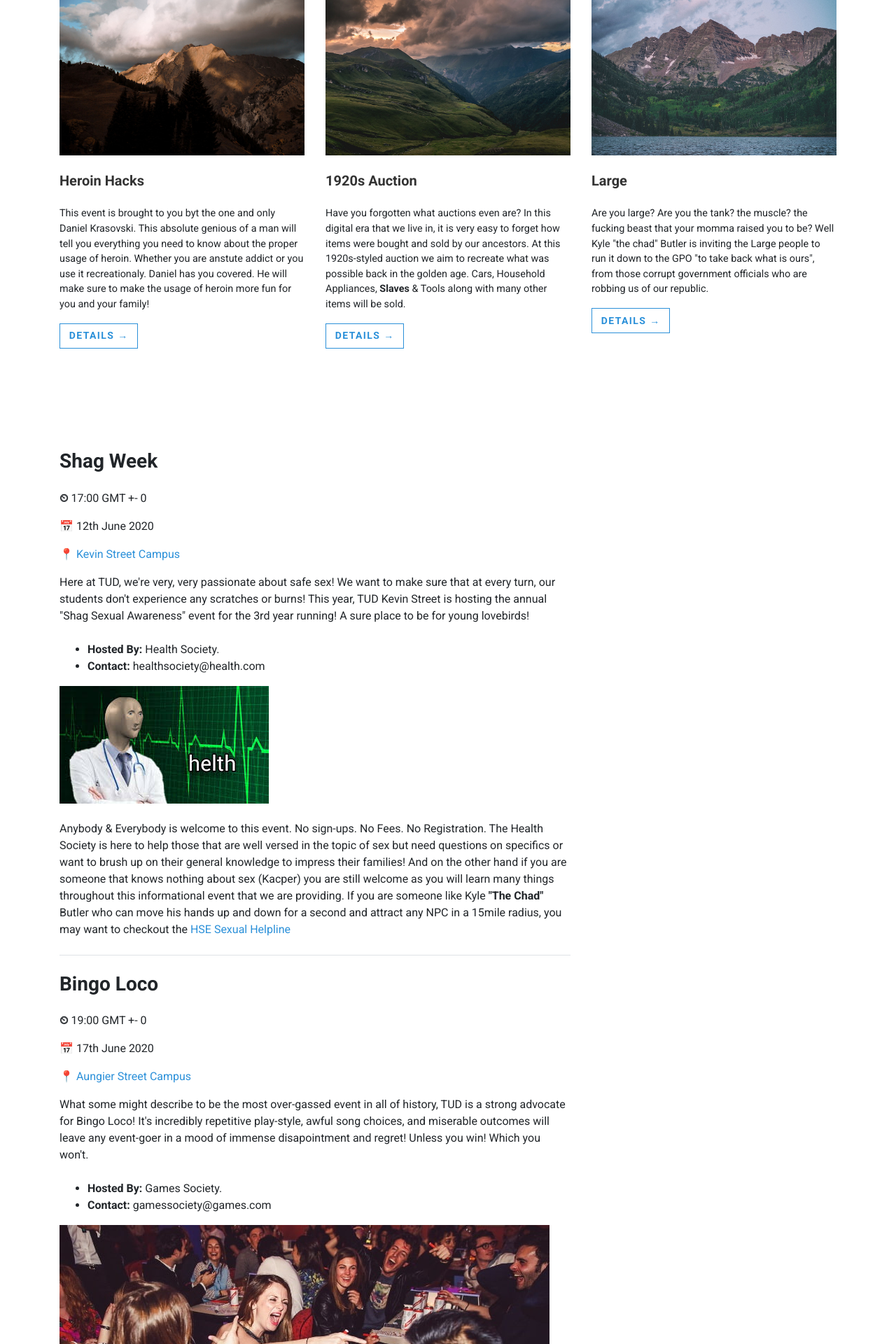
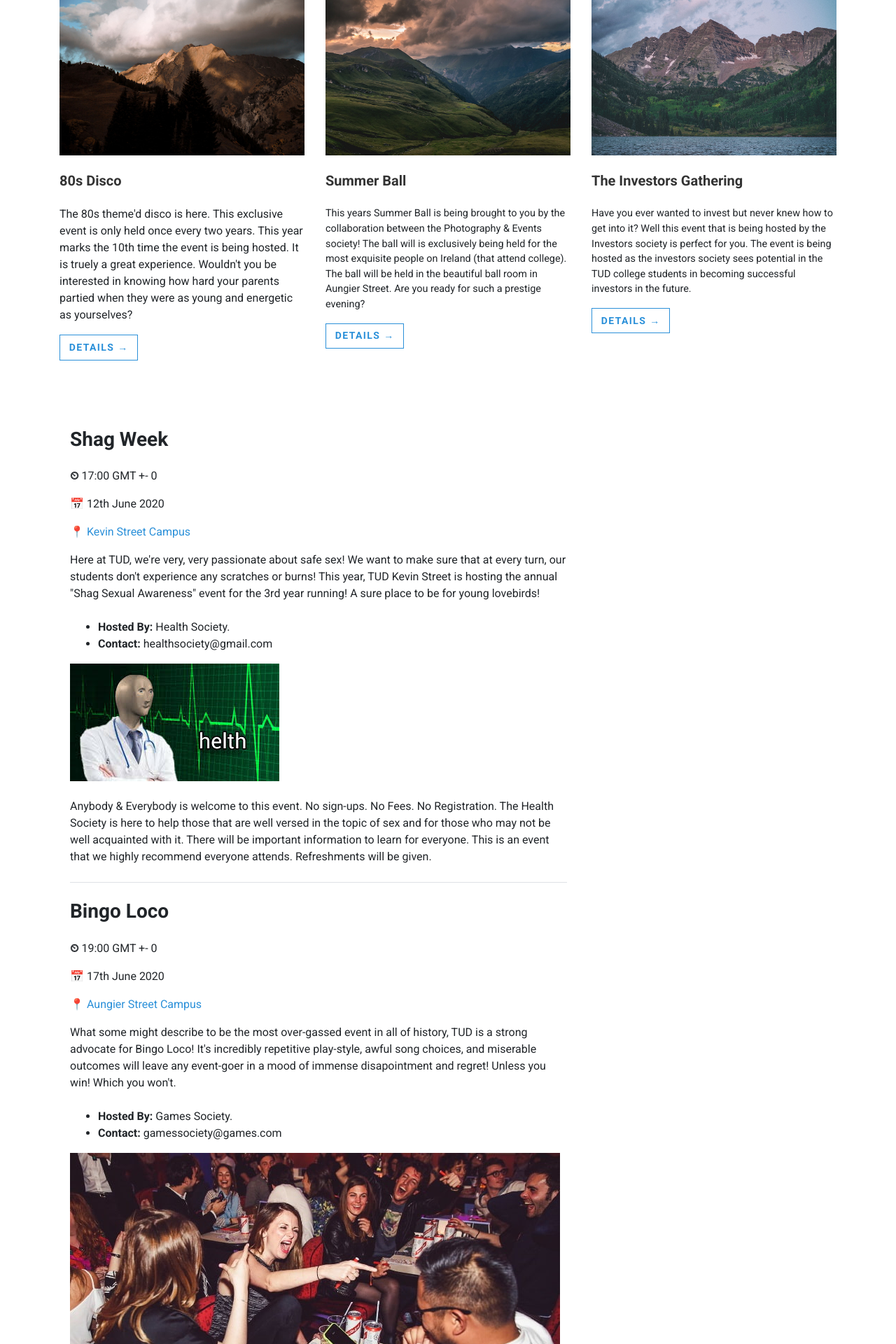
Before and after one commit to MaxZah123/Global-Software-2-Website, a Django app: template websiteproj/templates/Events.html in a window 1280 px wide. Shown: the part 1166-3086 px from the top of the page at 70% size. Run offline with Django 3.2, Linux system fonts and the light colour scheme; the template is opened without the code that fills it, so the values that code supplies are empty; some libraries are stand-ins or nearby versions.

Commit message:
Events 7
Content Update

```diff
--- a/websiteproj/templates/Events.html
+++ b/websiteproj/templates/Events.html
@@ -84,17 +84,16 @@
 	  <div class="container py-5">
         <div class="row">
           <div class="col-lg-4 mb-4 mb-lg-0"><a href="#" class="d-block"><img src="img/blog1.jpg" alt="" class="img-fluid mb-4"></a>
-            <h3 class="h5 mb-4"><a href="#" class="text-dark">Heroin Hacks</a></h3>
-            <p class="text-small">This event is brought to you byt the one and only Daniel Krasovski. This absolute genious of a man will tell you everything you need to know about the proper usage of heroin. Whether you are anstute addict or you use it recreationaly. Daniel has you covered. He will make sure to make the usage of heroin more fun for you and your family!</p><a href="#heroin_hacks_link" class="btn btn-outline-primary btn-sm">Details →</a>
+            <h3 class="h5 mb-4"><a href="#" class="text-dark">80s Disco</a></h3>
+            <p class="text-small"></p>The 80s theme'd disco is here. This exclusive event is only held once every two years. This year marks the 10th time the event is being hosted. It is truely a great experience. Wouldn't you be interested in knowing how hard your parents partied when they were as young and energetic as yourselves?</p><a href="#80s_diso_link" class="btn btn-outline-primary btn-sm">Details →</a>
           </div>
           <div class="col-lg-4 mb-4 mb-lg-0"><a href="#" class="d-block"><img src="img/blog2.jpg" alt="" class="img-fluid mb-4"></a>
-            <h3 class="h5 mb-4"><a href="#" class="text-dark">1920s Auction</a></h3>
-            <p class="text-small">Have you forgotten what auctions even are? In this digital era that we live in, it is very easy to forget how items were bought and sold by our ancestors. At this 1920s-styled auction we aim to recreate what was possible back in the golden age. Cars, Household Appliances,<strong> Slaves </strong>& Tools along with many other items will be sold.</p><a href="#1920s_auction_link" class="btn btn-outline-primary btn-sm">Details →</a>
+            <h3 class="h5 mb-4"><a href="#" class="text-dark">Summer Ball</a></h3>
+            <p class="text-small">This years Summer Ball is being brought to you by the collaboration between the Photography & Events society! The ball will is exclusively being held for the most exquisite people on Ireland (that attend college). The ball will be held in  the beautiful ball room in Aungier Street. Are you ready for such a prestige evening?</p><a href="#summer_ball_link" class="btn btn-outline-primary btn-sm">Details →</a>
           </div>
           <div class="col-lg-4"><a href="#" class="d-block"><img src="img/blog3.jpg" alt="" class="img-fluid mb-4"></a>
-            <h3 class="h5 mb-4"><a href="#" class="text-dark">Large</a></h3>
-            <p class="text-small">Are you large? Are you the tank? the muscle? the fucking beast that your momma raised you to be? Well Kyle "the chad" Butler is inviting the Large people to run it down to the GPO "to take back what is ours", from those corrupt government officials who are robbing us of our republic.</p><a href="#large_link" class="btn btn-outline-primary btn-sm">Details →</a>
-          </div>
+            <h3 class="h5 mb-4"><a href="#" class="text-dark">The Investors Gathering</a></h3>
+            <p class="text-small">Have you ever wanted to invest but never knew how to get into it? Well this event that is being hosted by the Investors society is perfect for you. The event is being hosted as the investors society sees potential in the TUD college students in becoming successful investors in the future.</p><a href="#investors_gathering_link" class="btn btn-outline-primary btn-sm">Details →</a>
         </div>
       </div>
     <section class="py-5">
@@ -108,9 +107,9 @@
             <p class="mb-4">Here at TUD, we're very, very passionate about safe sex! We want to make sure that at every turn, our students don't experience any scratches or burns! This year, TUD Kevin Street is hosting the annual "Shag Sexual Awareness" event for the 3rd year running! A sure place to be for young lovebirds!</p>
             <ul>
               <li><strong>Hosted By: </strong> Health Society.</li>
-              <li><strong>Contact:</strong> healthsociety@health.com</li>
+              <li><strong>Contact:</strong> healthsociety@gmail.com</li>
             </ul><img src="{%static 'img/helth.jpg' %}" alt="Helth" class="img-fluid mb-4">
-            <p>Anybody & Everybody is welcome to this event. No sign-ups. No Fees. No Registration. The Health Society is here to help those that are well versed in the topic of sex but need questions on specifics or want to brush up on their general knowledge to impress their families! And on the other hand if you are someone that knows nothing about sex (Kacper) you are still welcome as you will learn many things throughout this informational event that we are providing. If you are someone like Kyle <strong>"The Chad"</strong> Butler who can move his hands up and down for a second and attract any NPC in a 15mile radius, you may want to checkout the <a href="https://www.hse.ie/eng/services/list/5/addiction/drugshivhelpline/hiv-and-sexual-health-helpline/" target="_blank">HSE Sexual Helpline</a><p>
+            <p>Anybody & Everybody is welcome to this event. No sign-ups. No Fees. No Registration. The Health Society is here to help those that are well versed in the topic of sex and for those who may not be well acquainted with it. There will be important information to learn for everyone. This is an event that we highly recommend everyone attends. Refreshments will be given.</a><p>
             <div class="border-bottom my-4"></div>
 			<a id="bingo_loco_link"><h3 class="mb-4">Bingo Loco</h3></a>
             	<p><strong>⏲</strong> 19:00 GMT +- 0</p>
@@ -121,7 +120,7 @@
               <li><strong>Hosted By: </strong> Games Society.</li>
               <li><strong>Contact:</strong> gamessociety@games.com</li>
             </ul><img src="{%static 'img/youngbingo.jpg' %}" alt="Bingo" class="img-fluid mb-4">
-            <p>The one and only Games Society has created the maddest craziest and most importantly the worst event you would ever attend. We invite everyone to come to this event and have a grand old misserable time here. There are prizes given out to those who manage to stay awake through this horrid event. Due to the lack of people, we ask for you to bring your parents, grandparents, kids, basically everyone you know. We have hosted multiple of these events and bringing your grandparents is great as when they die, a wild Lil Neko appears. Its pretty much magic. <br> If Lil Neko has affected you or your family, please visit: <a href="https://www.hse.ie/eng/services/list/5/addiction/drugshivhelpline/hiv-and-sexual-health-helpline/" target="_blank">HSE Sexual Helpline</a><p>
+            <p>The one and only Games Society has created the maddest craziest and most importantly the worst event you would ever attend. We invite everyone to come to this event and have a grand old misserable time here. There are prizes given out to those who manage to stay awake through this horrid event. Due to the lack of people, we ask for you to bring your parents, grandparents, kids, neighbours, basically everyone you know. We have hosted multiple of these events and we know we can make events that are memorable for everyone that attends!</a><p>
             <div class="border-bottom my-4"></div>
 			<a id="table_quiz_link"><h3 class="mb-4">Table Quiz</h3></a>
             	<p><strong>⏲</strong> 18:00 GMT +- 0</p>
@@ -132,75 +131,38 @@
               <li><strong>Hosted By: </strong> Society Society.</li>
               <li><strong>Contact:</strong> societysociety@society.com</li>
             </ul><img src="{%static 'img/quiz.jpg' %}" alt="Quiz" class="img-fluid mb-4">
-            <p>The Quiz event that is comingon the 22nd June is going to be a blast! Forget about the Games Society. They don't understand real disapointment, and luckily for you, we do. There are literally no positives to this quiz. As previously stated we will show you how clapped your mates are. We don't recommend bringing your girl because it will change your views. We for sure know that you will understand that she belongs in a kitchen after this event. The quiz consists of a few rounds with prizes at the end, we think. It will be nice of you to attend anyway. See you there!<p>
+            <p>The Quiz event that is comingon the 22nd June is going to be a blast! Forget about the Games Society. They don't understand real disapointment, and luckily for you, we do. There are literally no positives to this quiz. As previously stated we will show you how "smart" your mates are. The quiz consists of a few rounds with prizes at the end, we think. It will be nice of you to attend anyway. See you there!<p>
             <div class="border-bottom my-4"></div>
-			<a id="heroin_hacks_link"><h3 class="mb-4">Heroin Hacks</h3></a>
-            <p><strong>⏲</strong> 23:59 GMT +- 0</p>
-				<p><strong>📅</strong> 29th June 2020</p>
-				<p><strong>📍 </strong><a href="https://www.google.com/maps/place/TU+Dublin+Kevin+Street/@53.3377649,-6.2684121,18.7z/data=!4m8!1m2!2m1!1sst+kevin+street!3m4!1s0x48670c2089d84a1d:0x6e1d03e3d62489ae!8m2!3d53.3371436!4d-6.2682366" target="_blank">Kevin Street Corner</p></a>
-            <p class="mb-4">This event is brought to you byt the one and only Daniel Krasovski. This absolute genious of a man will tell you everything you need to know about the proper usage of heroin. Whether you are anstute addict or you use it recreationaly. Daniel has you covered. He will make sure to make the usage of heroin more fun for you and your family!</p>
+			<a id="80s_diso_link"><h3 class="mb-4">80s Disco</h3></a>
+            <p><strong>⏲</strong> 23:00 GMT +- 0</p>
+				<p><strong>📅</strong> 2nd July 2020</p>
+				<p><strong>📍 </strong><a href="https://www.google.com/maps/place/TU+Dublin+Kevin+Street/@53.3377649,-6.2684121,18.7z/data=!4m8!1m2!2m1!1sst+kevin+street!3m4!1s0x48670c2089d84a1d:0x6e1d03e3d62489ae!8m2!3d53.3371436!4d-6.2682366" target="_blank">Kevin Street Campus</p></a>
+           <p class="mb-4">The 80s theme'd disco is here. This exclusive event is only held once every two years. This year marks the 10th time the event is being hosted. It is truely a great experience. Wouldn't you be interested in knowing how hard your parents partied when they were as young and energetic as yourselves?</p>
             <ul>
-              <li><strong>Hosted By: </strong> Hero  inSociety.</li>
-              <li><strong>Contact:</strong> hero_insociety@hero.in</li>
+              <li><strong>Hosted By: </strong>Events Society</li>
+              <li><strong>Contact:</strong> eventssociety@gmail.com</li>
             </ul><img src="{%static 'img/danose.jpg' %}" alt="Quiz" class="img-fluid mb-4">
-            <p>The only requirment from you for this amazing event is that you bring an amazing baggy. This baggy should contain anywhere from 1g to infinity and beyond. We want everybody to have an experience of their life. If you have extra, please feel free to share with those who aren't able to carry and/or purchase as much as you can. The Special in this event is that anyone who takes over 2g's will get to use my 100$ bills to inhale this godlike substance as "my bank account is massive" - Daniel Krasovski.<p>
+            <p>Everybody inside and outside of TUD is welcome to this great event! There are no hidden fees here, it is totally free to enter. All you need to do is sign-up using the eventbright link. To be allowed in you must be wearing 80s styled clothing. There will be a winner for the best outfit and the best dressed couple at this event! Good luck! If there is any other information that you may need, please feel free to contact us at our email or any of our socials! </p>
             <div class="border-bottom my-4"></div>
-			<a id="1920s_auction_link"><h3 class="mb-4">1920s Auction</h3></a>
-            <p class="mb-4">Pellentesque habitant morbi tristique senectus et netus et malesuada fames ac turpis egestas. Vestibulum tortor quam, feugiat vitae, ultricies eget, tempor sit amet, ante. Donec eu libero sit amet quam egestas semper. Aenean ultricies mi vitae est. Mauris placerat eleifend leo. Quisque sit amet est et sapien ullamcorper pharetra. Vestibulum erat wisi, condimentum sed, commodo vitae, ornare sit amet, wisi. Aenean fermentum, elit eget tincidunt condimentum, eros ipsum rutrum orci, sagittis tempus lacus enim ac dui. Donec non enim in turpis pulvinar facilisis. Ut felis. Praesent dapibus, neque id cursus faucibus, tortor neque egestas augue, eu vulputate magna eros eu erat. Aliquam erat volutpat. Nam dui mi, tincidunt quis, accumsan porttitor, facilisis luctus, metus</p>
-            <ul>
-              <li>Lorem ipsum dolor sit amet, consectetuer adipiscing elit.</li>
-              <li>Aliquam tincidunt mauris eu risus.</li>
-            </ul><img src="{%static 'img/blog1.jpg' %}" alt="Example blog post alt" class="img-fluid mb-4">
-            <p>Pellentesque habitant morbi tristique senectus et netus et malesuada fames ac turpis egestas. Vestibulum tortor quam, feugiat vitae, ultricies eget, tempor sit amet, ante. Donec eu libero sit amet quam egestas semper. Aenean ultricies mi vitae est. Mauris placerat eleifend leo. Quisque sit amet est et sapien ullamcorper pharetra. Vestibulum erat wisi, condimentum sed, commodo vitae, ornare sit amet, wisi. Aenean fermentum, elit eget tincidunt condimentum, eros ipsum rutrum orci, sagittis tempus lacus enim ac dui. Donec non enim in turpis pulvinar facilisis. Ut felis. Praesent dapibus, neque id cursus faucibus, tortor neque egestas augue, eu vulputate magna eros eu erat. Aliquam erat volutpat. Nam dui mi, tincidunt quis, accumsan porttitor, facilisis luctus, metus</p>
+			<a id="summer_ball_link"><h3 class="mb-4">Summer Ball</h3></a>
+			<p><strong>⏲</strong> 21:10 GMT +- 0</p>
+				<p><strong>📅</strong> 5th July 2020</p>
+				<p><strong>📍 </strong><a href="https://www.google.com/maps/place/TU+Dublin+Kevin+Street/@53.3377649,-6.2684121,18.7z/data=!4m8!1m2!2m1!1sst+kevin+street!3m4!1s0x48670c2089d84a1d:0x6e1d03e3d62489ae!8m2!3d53.3371436!4d-6.2682366" target="_blank">Kevin Street Campus</p></a>
+            <p class="mb-4">This years Summer Ball is being brought to you by the collaboration between the Photography & Events society! The ball will is exclusively being held for the most exquisite people on Ireland (that attend college). The ball will be held in  the beautiful ball room in Aungier Street. Are you ready for such a prestige evening?</p>
+			<li><strong>Hosted By: </strong>Photography & Events Society</li>
+            <li><strong>Contact:</strong> eventssociety@gmail.com <strong>OR</strong> photosoc@gmail.com</li>
+			<img src="{%static 'img/blog1.jpg' %}" alt="Example blog post alt" class="img-fluid mb-4">
+            <p>	There is a fee of $50 to get into this event. The fee covers up to 2 people so we hope it wont put the biggest dent into the wallets of the college students! At the event a 3 course meal will be provided. There will be a bar, but the drinks are not going to be free. If there is any other information that you seek, please feel free to contact us at our email or any of our socials!</p>
             <div class="border-bottom my-4"></div>
-			<a id="large_link"><h3 class="mb-4">Large</h3></a>
-            <p class="mb-4">Pellentesque habitant morbi tristique senectus et netus et malesuada fames ac turpis egestas. Vestibulum tortor quam, feugiat vitae, ultricies eget, tempor sit amet, ante. Donec eu libero sit amet quam egestas semper. Aenean ultricies mi vitae est. Mauris placerat eleifend leo. Quisque sit amet est et sapien ullamcorper pharetra. Vestibulum erat wisi, condimentum sed, commodo vitae, ornare sit amet, wisi. Aenean fermentum, elit eget tincidunt condimentum, eros ipsum rutrum orci, sagittis tempus lacus enim ac dui. Donec non enim in turpis pulvinar facilisis. Ut felis. Praesent dapibus, neque id cursus faucibus, tortor neque egestas augue, eu vulputate magna eros eu erat. Aliquam erat volutpat. Nam dui mi, tincidunt quis, accumsan porttitor, facilisis luctus, metus</p>
-            <ul>
-              <li>Lorem ipsum dolor sit amet, consectetuer adipiscing elit.</li>
-              <li>Aliquam tincidunt mauris eu risus.</li>
-            </ul><img src="{%static 'img/blog1.jpg' %}" alt="Example blog post alt" class="img-fluid mb-4">
-            <p>Pellentesque habitant morbi tristique senectus et netus et malesuada fames ac turpis egestas. Vestibulum tortor quam, feugiat vitae, ultricies eget, tempor sit amet, ante. Donec eu libero sit amet quam egestas semper. Aenean ultricies mi vitae est. Mauris placerat eleifend leo. Quisque sit amet est et sapien ullamcorper pharetra. Vestibulum erat wisi, condimentum sed, commodo vitae, ornare sit amet, wisi. Aenean fermentum, elit eget tincidunt condimentum, eros ipsum rutrum orci, sagittis tempus lacus enim ac dui. Donec non enim in turpis pulvinar facilisis. Ut felis. Praesent dapibus, neque id cursus faucibus, tortor neque egestas augue, eu vulputate magna eros eu erat. Aliquam erat volutpat. Nam dui mi, tincidunt quis, accumsan porttitor, facilisis luctus, metus</p>
-            <div class="border-bottom my-4"></div>
-            <h5 class="mb-4">2 Comments</h5>
-            <div class="media mb-5"><img src="{%static 'img/blog-avatar.jpg' %}" alt="" width="100" class="rounded-circle">
-              <div class="media-body ml-4">
-                <h6 class="my-2">Julie Alma</h6>
-                <p class="small text-muted"> <i class="far fa-clock mr-1"></i>September 23, 2011 at 12:00 am</p>
-                <p class="text-small mb-4">Pellentesque habitant morbi tristique senectus et netus et malesuada fames ac turpis egestas. Vestibulum tortor quam, feugiat vitae, ultricies eget, tempor sit amet, ante. Donec eu libero sit amet quam egestas semper. Aenean ultricies mi vitae est. Mauris placerat eleifend leo.</p><a href="#" class="text-small"><i class="fas fa-reply mr-2"></i>Reply</a>
-              </div>
-            </div>
-            <div class="media mb-5"><img src="{%static 'img/blog-avatar2.jpg' %}" alt="" width="100" class="rounded-circle">
-              <div class="media-body ml-4">
-                <h6 class="my-2">Julie Alma</h6>
-                <p class="small text-muted"> <i class="far fa-clock mr-1"></i>September 23, 2011 at 12:00 am</p>
-                <p class="text-small mb-4">Pellentesque habitant morbi tristique senectus et netus et malesuada fames ac turpis egestas. Vestibulum tortor quam, feugiat vitae, ultricies eget, tempor sit amet, ante. Donec eu libero sit amet quam egestas semper. Aenean ultricies mi vitae est. Mauris placerat eleifend leo.</p><a href="#" class="text-small"><i class="fas fa-reply mr-2"></i>Reply</a>
-              </div>
-            </div>
-            <div class="border-bottom my-4"></div>
-            <h5 class="mb-4">Leave comment</h5>
-            <form id="contact-form" method="post" action="contact.php" class="contact-form form">
-              <div class="row">
-                <div class="form-group col-lg-6">
-                  <label for="name" class="font-weight-normal">Name <span class="text-primary">*</span></label>
-                  <input id="name" type="text" name="name" required class="form-control">
-                </div>
-              </div>
-              <div class="row">
-                <div class="form-group col-lg-6">
-                  <label for="email" class="font-weight-normal">Email <span class="text-primary">*</span></label>
-                  <input id="email" type="email" name="email" required class="form-control">
-                </div>
-              </div>
-              <div class="row">
-                <div class="form-group col-lg-12">
-                  <label for="message" class="font-weight-normal">Comment <span class="text-primary">*</span></label>
-                  <textarea id="message" rows="3" name="message" class="form-control"></textarea>
-                </div>
-                <div class="form-group col-lg-12 text-right">
-                  <button type="submit" class="btn btn-outline-primary"> <i class="far fa-comment mr-2"> </i>Post comment</button>
-                </div>
-              </div>
-            </form>
+			<a id="investors_gathering_link"><h3 class="mb-4">The Investors Gathering</h3></a>
+			<p><strong>⏲</strong> 19:00 GMT +- 0</p>
+				<p><strong>📅</strong> 17th June 2020</p>
+				<p><strong>📍 </strong><a href="https://www.google.com/maps/place/Technological+University+Dublin+-+City+Campus/@53.3377649,-6.2684121,18z/data=!4m8!1m2!2m1!1sst+kevin+street!3m4!1s0x48670e9e1f12992d:0x65aed1d6eb9bc4c5!8m2!3d53.3385297!4d-6.2665985" target="_blank">Aungier Street Campus</p></a>
+            <p class="mb-4">Have you ever wanted to invest but never knew how to get into it? Well this event that is being hosted by the Investors society is perfect for you. The event is being hosted as the investors society sees potential in the TUD college students in becoming successful investors in the future.</p>
+              <li><strong>Hosted By: </strong>Events Society</li>
+              <li><strong>Contact:</strong> eventssociety@gmail.com</li>
+			  <img src="{%static 'img/blog1.jpg' %}" alt="Example blog post alt" class="img-fluid mb-4">
+            <p>	There is no fee and no sign-up to be able to attend the event. Just be a part of TUD. We can't be sharing our secrets. We will provide information on how to join the investing game from as little as 50 euro, how to stay in the game, and most importantly how to succeed. There will be pizza at the event! If there is any other information that you seek, please feel free to contact us at our email or any of our socials!</p>
           </div>
         </div>
       </div>
```
